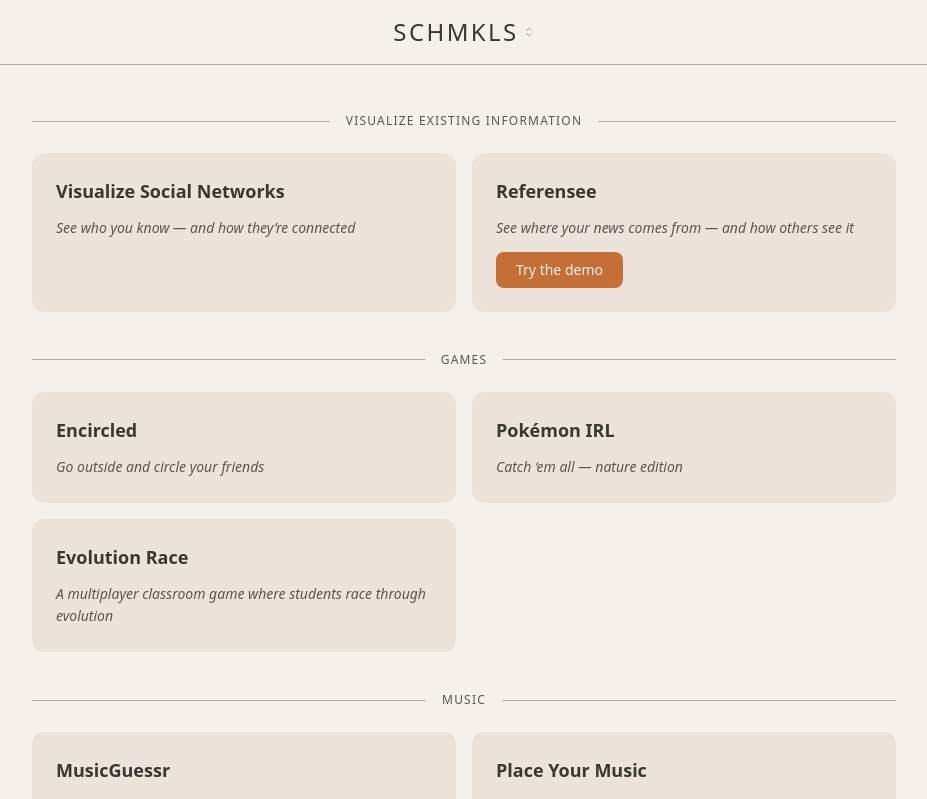
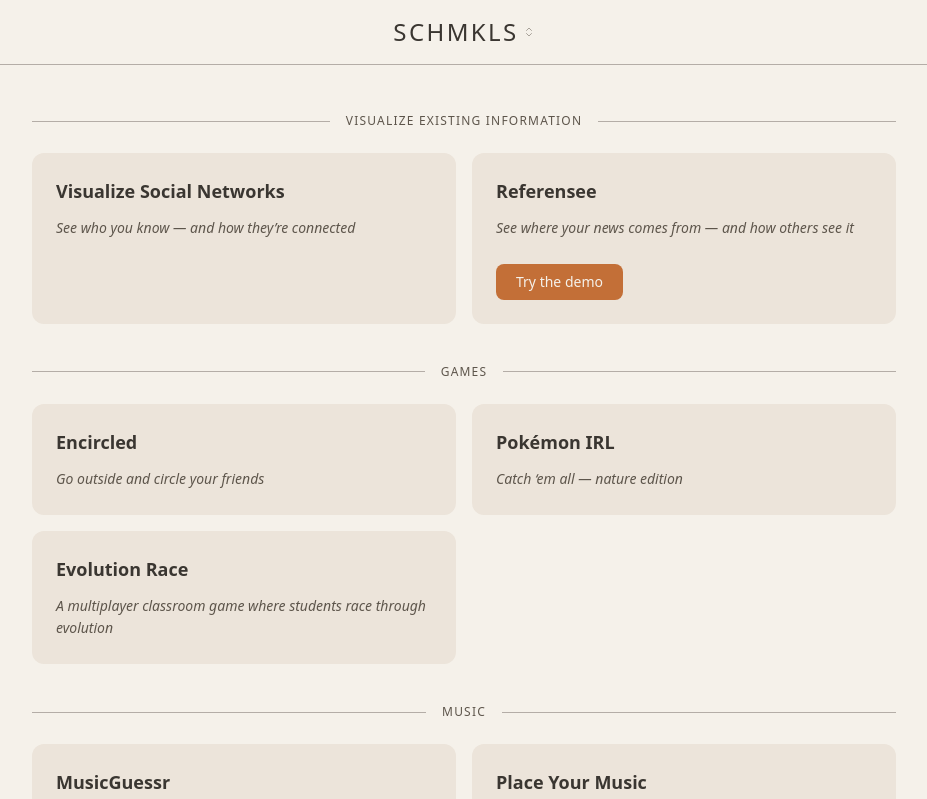
Before and after one commit to schmkls/schmkls.github.io, a React (Vite) app: page / in a window 1280 px wide. Shown: the top 799 px of the page, without its empty margins (176-1103 px from the left). Built offline with nearby package versions, Linux system fonts and the light colour scheme.

Commit message:
fix: layout issue

```diff
--- a/src/ideas.ts
+++ b/src/ideas.ts
@@ -20,7 +20,7 @@ import Clickguider from "~/pages/Clickguider";
 import Referensee from "~/pages/Referensee/Referensee";
 import ReferenseeFocusStage from "~/pages/Referensee/Demo/ReferenseeFocusStage/ReferenseeFocusStage";
 
-interface Idea {
+export interface Idea {
   path: string;
   title: string;
   tagline: string;
--- a/src/pages/Landing.tsx
+++ b/src/pages/Landing.tsx
@@ -1,6 +1,29 @@
 import { Link } from "react-router";
-import { sections } from "~/ideas";
+import { sections, type Idea } from "~/ideas";
 import { DemoButton } from "~/components/DemoButton";
+
+function IdeaCard({ idea }: { idea: Idea }) {
+  return (
+    <div className="group bg-muted flex flex-col rounded-xl transition-all duration-200 hover:-translate-y-1 hover:shadow-md">
+      <Link
+        to={`/${idea.path}`}
+        className="flex flex-1 flex-col gap-3 rounded-xl p-6"
+      >
+        <span className="text-foreground text-lg font-semibold group-hover:underline">
+          {idea.title}
+        </span>
+        <p className="text-muted-foreground text-sm/relaxed italic">
+          {idea.tagline}
+        </p>
+      </Link>
+      {idea.demoComponent && (
+        <DemoButton title={idea.title} className="mx-6 mb-6">
+          <idea.demoComponent />
+        </DemoButton>
+      )}
+    </div>
+  );
+}
 
 export default function Landing() {
   return (
@@ -16,26 +39,7 @@ export default function Landing() {
           </div>
           <div className="grid gap-4 sm:grid-cols-2">
             {section.ideas.map((idea) => (
-              <div
-                key={idea.path}
-                className="group bg-muted relative flex flex-col gap-3 rounded-xl p-6 transition-all duration-200 hover:-translate-y-1 hover:shadow-md"
-              >
-                <Link
-                  to={`/${idea.path}`}
-                  className="absolute inset-0 z-0 cursor-pointer rounded-xl"
-                />
-                <span className="text-foreground text-lg font-semibold group-hover:underline">
-                  {idea.title}
-                </span>
-                <p className="text-muted-foreground text-sm/relaxed italic">
-                  {idea.tagline}
-                </p>
-                {idea.demoComponent && (
-                  <DemoButton title={idea.title} className="relative z-10">
-                    <idea.demoComponent />
-                  </DemoButton>
-                )}
-              </div>
+              <IdeaCard key={idea.path} idea={idea} />
             ))}
           </div>
         </section>
--- a/src/pages/Referensee/Demo/ReferenseeFocusStage/ReferenseeFocusStage.tsx
+++ b/src/pages/Referensee/Demo/ReferenseeFocusStage/ReferenseeFocusStage.tsx
@@ -434,7 +434,7 @@ function Tally({ piece }: { piece: Piece }) {
 /* ---------------------------- main component --------------------------- */
 
 export default function ReferenseeFocusStage({
-  mode = "lines",
+  mode = "sections",
 }: {
   mode?: Mode;
 }) {
--- a/src/pages/Referensee/Referensee.tsx
+++ b/src/pages/Referensee/Referensee.tsx
@@ -131,10 +131,10 @@ export default function Referensee() {
         </Post.Card.Body>
         <Post.DemoButtons>
           <Post.DemoButton label="Demo">
-            <ReferenseeFocusStage mode="lines" />
+            <ReferenseeFocusStage mode="sections" />
           </Post.DemoButton>
           <Post.DemoButton label="Alternative demo">
-            <ReferenseeFocusStage mode="sections" />
+            <ReferenseeFocusStage mode="lines" />
           </Post.DemoButton>
           <Post.DemoButton label="Alternative 2 demo">
             <ReferenseeDemo />
```
